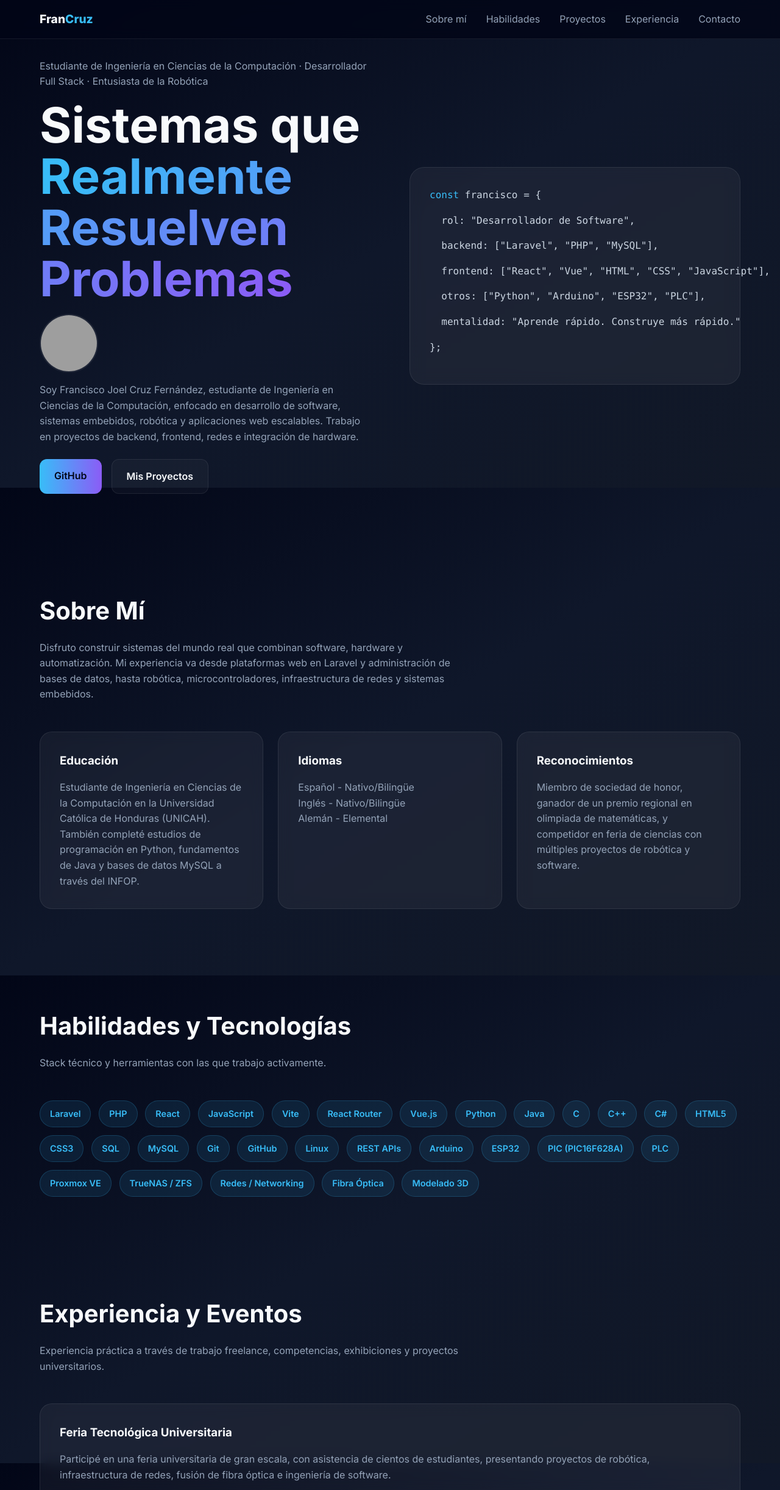
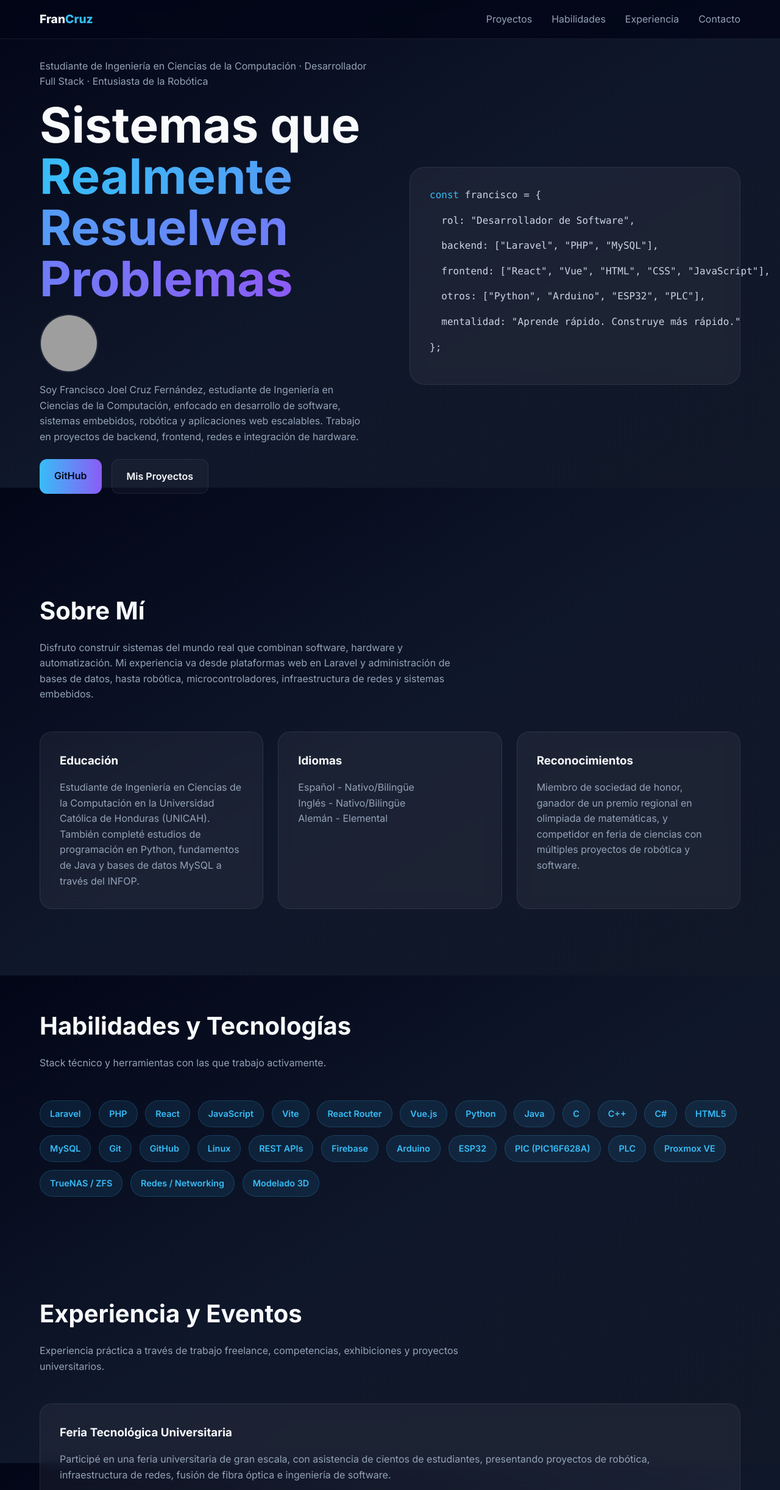
Before and after one commit to Fran-cruz/portafolio-portales, a React (Vite) app: page / in a window 1280 px wide. Shown: the top 2444 px of the page at 61% size. Built offline with nearby package versions, Linux system fonts and the light colour scheme; grey boxes are pictures that could not be loaded.

Commit message:
fix: mover Proyectos al primer enlace de navegación, eliminar Sobre mí de la barra, actualizar lista de habilidades

```diff
--- a/src/components/layout/Header.jsx
+++ b/src/components/layout/Header.jsx
@@ -3,9 +3,8 @@ import { Link } from "react-router-dom";
 import styles from "./Header.module.css";
 
 const NAV_LINKS = [
-  { label: "Sobre mí", to: "/#about" },
+  { label: "Proyectos", to: "/proyectos" },
   { label: "Habilidades", to: "/#skills" },
-  { label: "Proyectos", to: "/proyectos" },
   { label: "Experiencia", to: "/#experience" },
   { label: "Contacto", to: "/#contact" },
 ];
--- a/src/data/skills.js
+++ b/src/data/skills.js
@@ -12,13 +12,12 @@ export const skills = [
   "C++",
   "C#",
   "HTML5",
-  "CSS3",
-  "SQL",
   "MySQL",
   "Git",
   "GitHub",
   "Linux",
   "REST APIs",
+  "Firebase",
   "Arduino",
   "ESP32",
   "PIC (PIC16F628A)",
@@ -26,6 +25,5 @@ export const skills = [
   "Proxmox VE",
   "TrueNAS / ZFS",
   "Redes / Networking",
-  "Fibra Óptica",
   "Modelado 3D",
 ];
```
